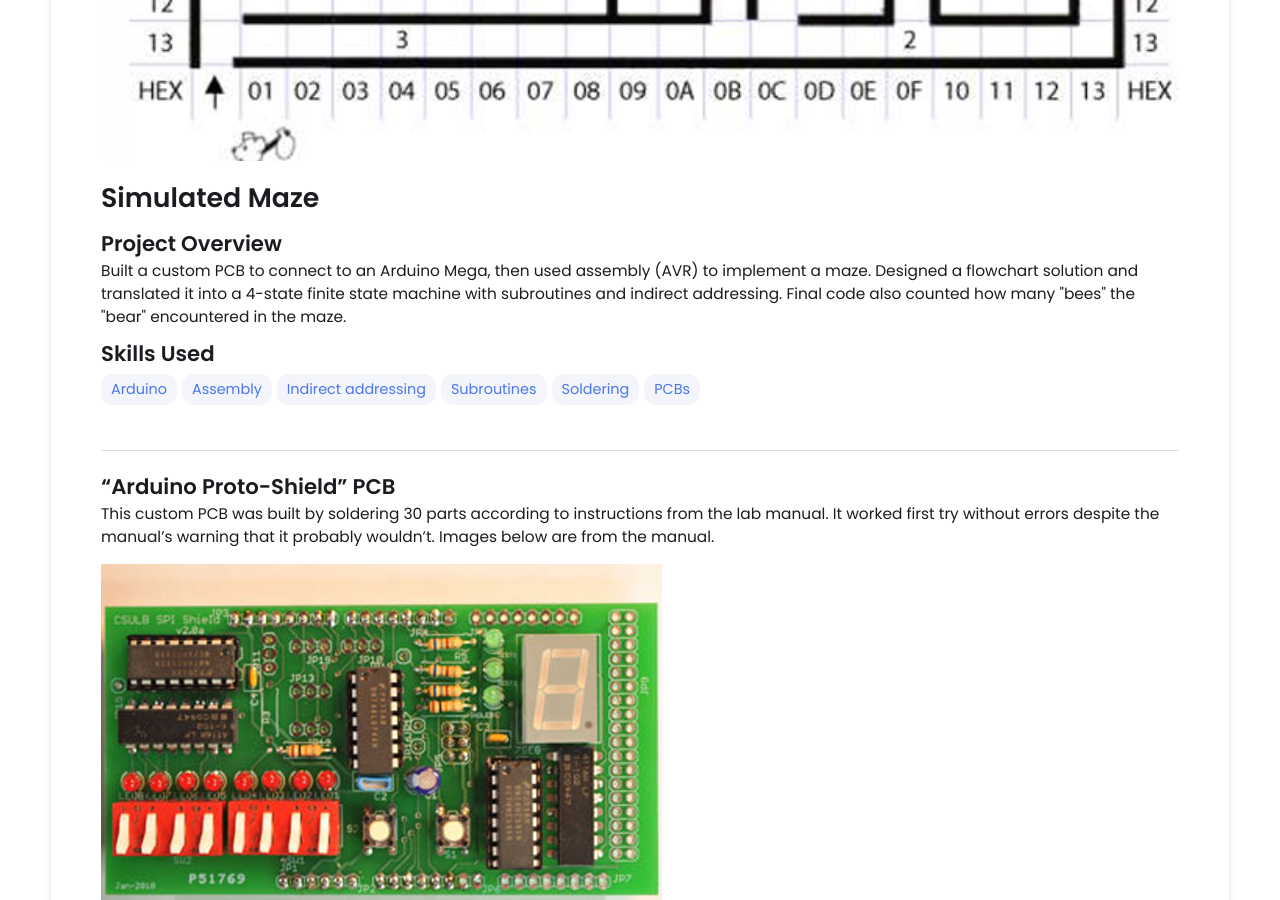
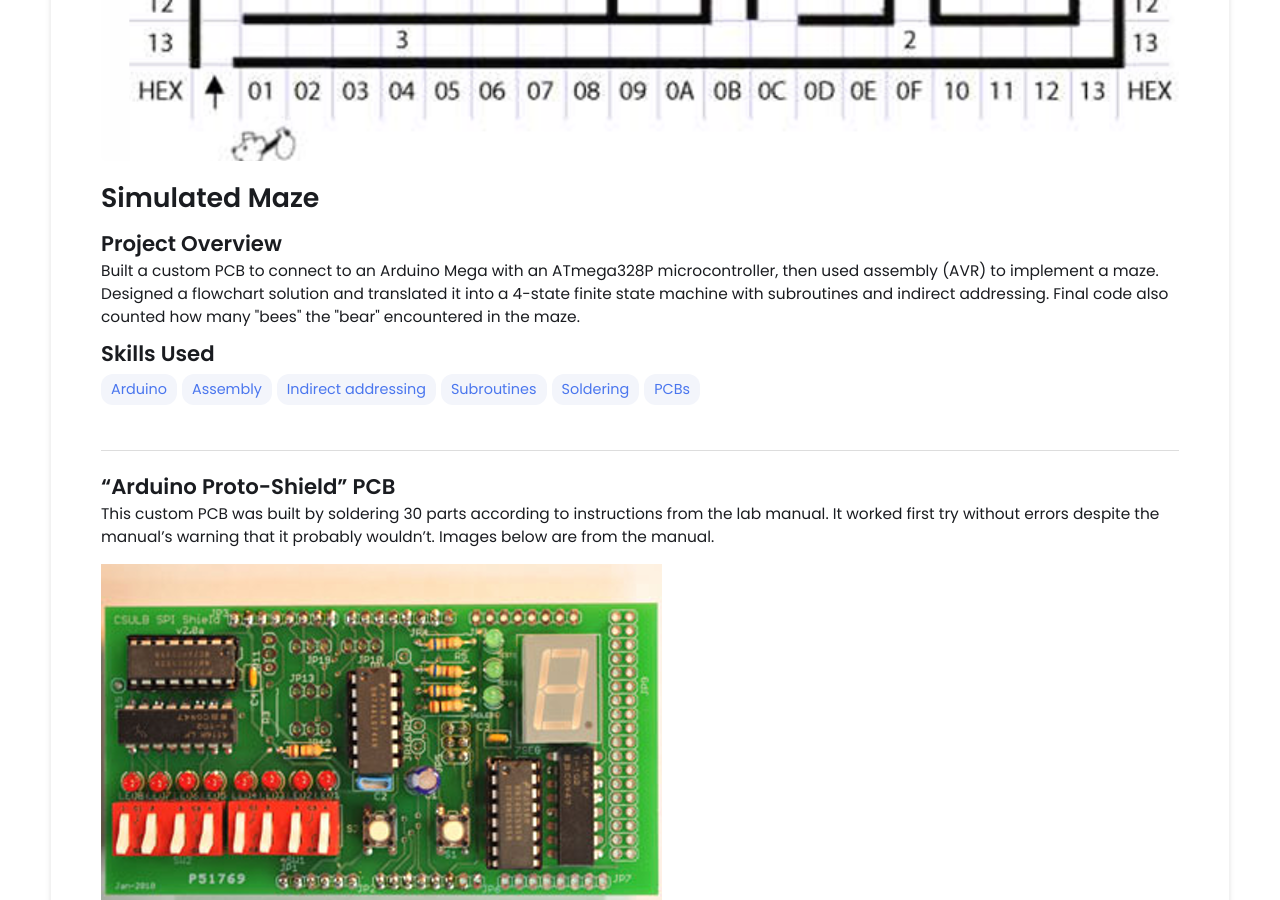
Before and after one commit to MattPieti/MattPieti.github.io, a Jekyll site: the page built from _projects/2maze/index.md, in a window 1280 px wide and 900 px high, scrolled down 329 px. Built offline with Jekyll 4.4.1, drawn with Linux system fonts in a browser that asks for light colours.

Commit message:
Update index.md

```diff
--- a/_projects/2maze/index.md
+++ b/_projects/2maze/index.md
@@ -1,7 +1,7 @@
 ---
 layout: post
 title: Simulated Maze
-description: Built a custom PCB to connect to an Arduino Mega, then used assembly (AVR) to implement a maze. Designed a flowchart solution and translated it into a 4-state finite state machine with subroutines and indirect addressing. Final code also counted how many "bees" the "bear" encountered in the maze.
+description: Built a custom PCB to connect to an Arduino Mega with an ATmega328P microcontroller, then used assembly (AVR) to implement a maze. Designed a flowchart solution and translated it into a 4-state finite state machine with subroutines and indirect addressing. Final code also counted how many "bees" the "bear" encountered in the maze.
 skills:
   - Arduino
   - Assembly
```
